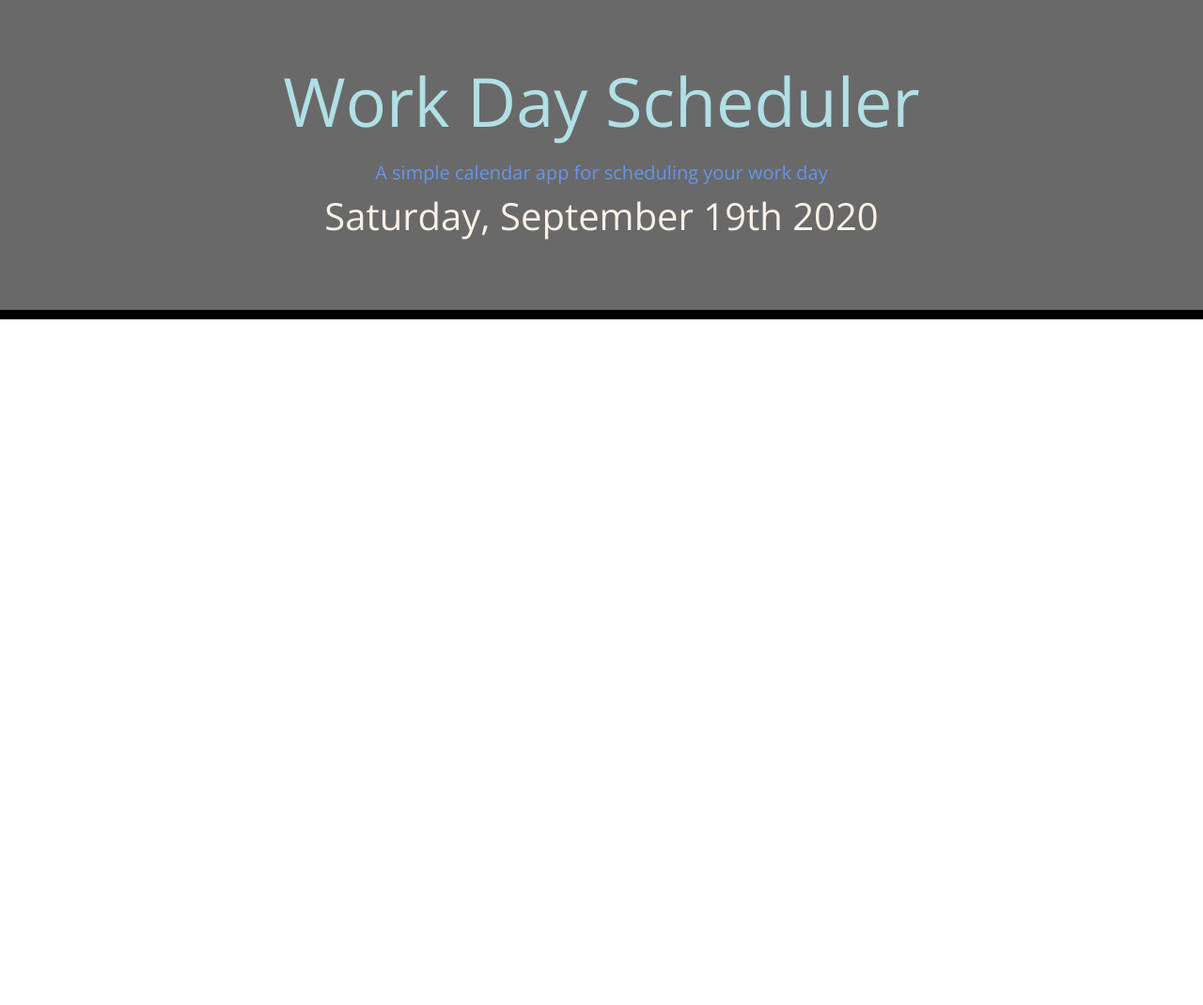
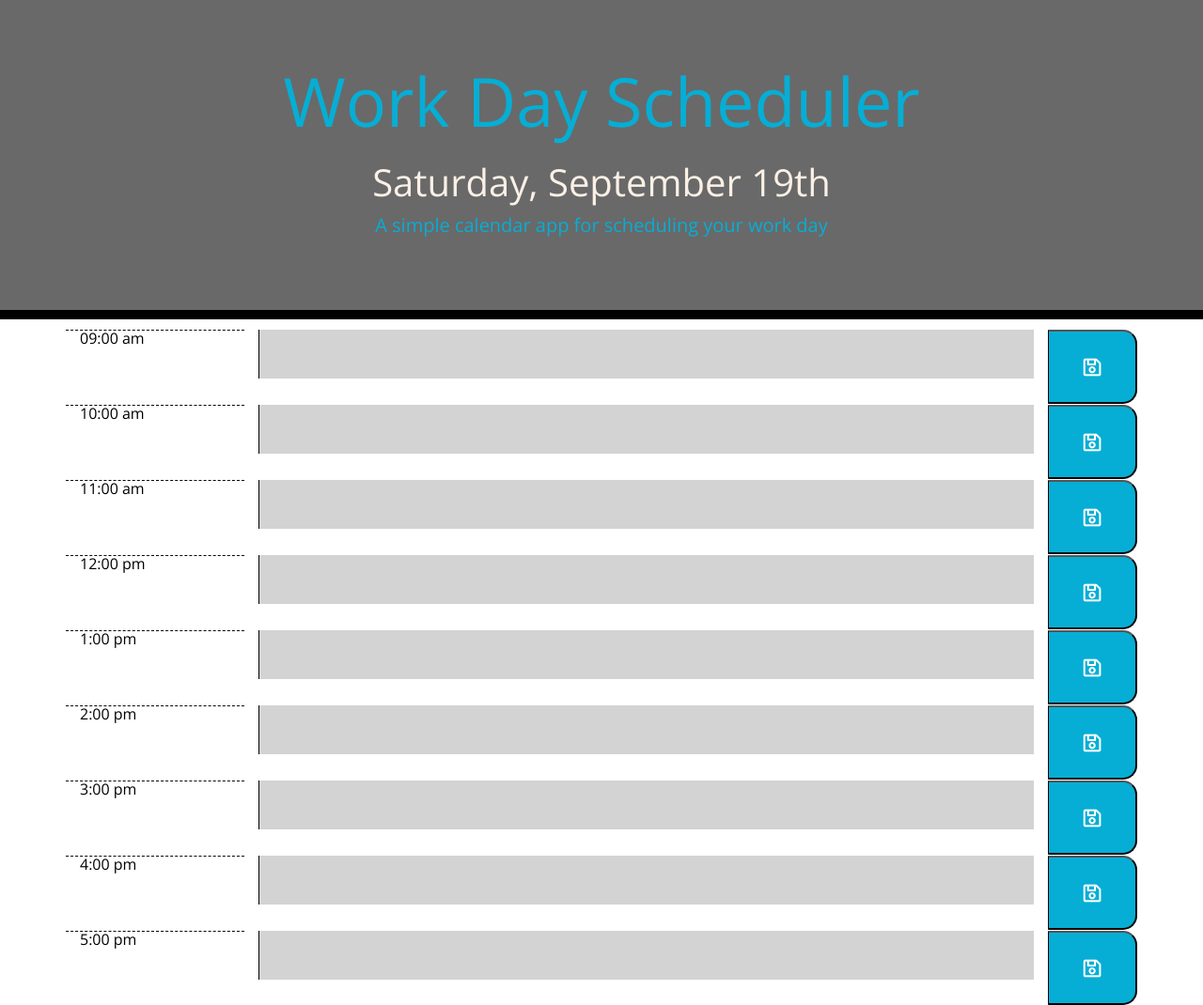
Before and after one commit to brigil/Work_Day_Scheduler, a plain HTML site: page index.html in a window 1280 px wide. Shown: the whole page at 94% size. Before the commit the page ends 800 px from the top, so only its background shows below. Drawn offline with nearby package versions, Linux system fonts and the light colour scheme.

Commit message:
final pushes

```diff
--- a/assets/css/style.css
+++ b/assets/css/style.css
@@ -12,11 +12,13 @@ body {
     color: #000000;
     border-left: 1px solid black;
     padding: 10px;
+    width: 100%;
 
   }
   .lead {
 
-    color:#6495ED;
+    color:#06AED5;
+
 
   }
 
@@ -27,14 +29,16 @@ body {
   .jumbotron {
     text-align: center;
     background-color: transparent;
-    color: #B0E0E6;
+    color:  #06AED5;
     border-radius: 0;
     border-bottom: 10px solid black;
     background-color:#696969;
+    margin-bottom: 10px;
   }
 
   .description{
     white-space: pre-wrap;
+
   }
 
   .time-block{
@@ -46,6 +50,7 @@ body {
     white-space: pre-wrap;
     height: 80px;
     border-top: 1px solid white;;
+
   }
 
   .hour {
@@ -57,16 +62,19 @@ body {
   .past {
     background-color: #d3d3d3;
     color: white;
+
   }
 
   .present {
     background-color: #ff6961;
     color: white;
+
   }
 
   .future {
     background-color: #77dd77;
     color: white;
+
   }
 
   .saveBtn {
--- a/assets/javascript/script.js
+++ b/assets/javascript/script.js
@@ -1,16 +1,160 @@
-// Display current time using Moment.js
-// jquery displaying the current time by connecting to the id "currentDay"
-$("#currentDay").text(moment().format("dddd, MMMM Do YYYY"));
-// Create variables
-var currentTime = moment().hour();
+// Displays current time
+function getHeaderDate() {
+    var dateDisplay = moment().format('dddd, MMMM Do');
+    $("#currentDay").text(dateDisplay);
+}
 
-for (let hour = 1; hour < 10; hour ++){
-    console.log(hour)
+//Variables for hours
+var CurrentDay = [
+    {
+        id: "0",
+        hour: "09:00",
+        time: "09",
+
+        meridiem: " am",
+        reminder: ""
+    },
+    {
+        id: "1",
+        hour: "10:00",
+        time: "10",
+        meridiem: " am",
+        reminder: ""
+    },
+    {
+        id: "2",
+        hour: "11:00",
+        time: "11",
+        meridiem: " am",
+        reminder: ""
+    },
+    {
+        id: "3",
+        hour: "12:00",
+        time: "12",
+        meridiem: " pm",
+        reminder: ""
+    },
+    {
+        id: "4",
+        hour: "1:00",
+        time: "13",
+        meridiem: " pm",
+        reminder: ""
+    },
+    {
+        id: "5",
+        hour: "2:00",
+        time: "14",
+        meridiem: " pm",
+        reminder: ""
+    },
+    {
+        id: "6",
+        hour: "3:00",
+        time: "15",
+        meridiem: " pm",
+        reminder: ""
+    },
+    {
+        id: "7",
+        hour: "4:00",
+        time: "16",
+        meridiem: " pm",
+        reminder: ""
+    },
+    {
+        id: "8",
+        hour: "5:00",
+        time: "17",
+        meridiem: " pm",
+        reminder: ""
+    },
+
+]
+
+
+
+// saves to localStorage
+function saveReminders() {
+    localStorage.setItem("CurrentDay", JSON.stringify(CurrentDay));
 }
-// Click event to save text area content to Local Storage
+function init() {
+    var dayStored = JSON.parse(localStorage.getItem("CurrentDay"));
 
-// create 9 rows with 3 columns
-// connect to elements through their class in HTML
+    if (dayStored) {
+        CurrentDay = dayStored;
+    }
 
-// create if and else statments to color code the current, past and present time display
-// connect to local storage to save data inputs
+
+}
+
+function displayReminders() {
+    CurrentDay.forEach(function (_thisHour) {
+        $(`#${_thisHour.id}`).val(_thisHour.reminder);
+    })
+
+    saveReminders();
+    displayReminders();
+}
+
+
+
+
+
+getHeaderDate();
+// create rows and append
+
+CurrentDay.forEach(function(thisHour) {
+   //creats the rows in container
+    var hourRow = $("<form>").attr({
+        "class": "row"
+    });
+    $(".container").append(hourRow);
+//displays the time on each row, hour and mridiem together
+    var hourField = $("<div>")
+        .text(`${thisHour.hour}${thisHour.meridiem}`)
+        .attr({
+            "class": "col-md-2 hour"
+    });
+
+     // displays the text in text area
+    var hourPlan = $("<div>")
+        .attr({
+            "class": "col-md-9 description"
+        });
+    var planData = $("<textarea>");
+    hourPlan.append(planData);
+    planData.attr("id", thisHour.id);
+
+    if (thisHour.time < moment().format("HH")) {
+        planData.attr ({
+            "class": "past",
+        })
+    } else if (thisHour.time === moment().format("HH")) {
+        planData.attr({
+            "class": "present"
+        })
+    } else if (thisHour.time > moment().format("HH")) {
+        planData.attr({
+            "class": "future"
+        })
+    }
+
+    // creates save buttons on the rows
+    var saveButton = $("<i class='far fa-save fa-lg'></i>")
+    var savePlan = $("<button>")
+        .attr({
+            "class": "col-md-1 saveBtn"
+    });
+    savePlan.append(saveButton);
+    hourRow.append(hourField, hourPlan, savePlan);
+})
+
+
+
+
+
+// calling init function
+
+init();
--- a/index.html
+++ b/index.html
@@ -27,8 +27,9 @@
       <h1 class="display-3">Work Day Scheduler</h1>
       <br>
 
+
+      <p id="currentDay" class="lead"></p>
       <p class="lead">A simple calendar app for scheduling your work day</p>
-      <p id="currentDay" class="lead"></p>
     </header>
     <div class="container">
       <!-- Timeblocks go here -->
```
